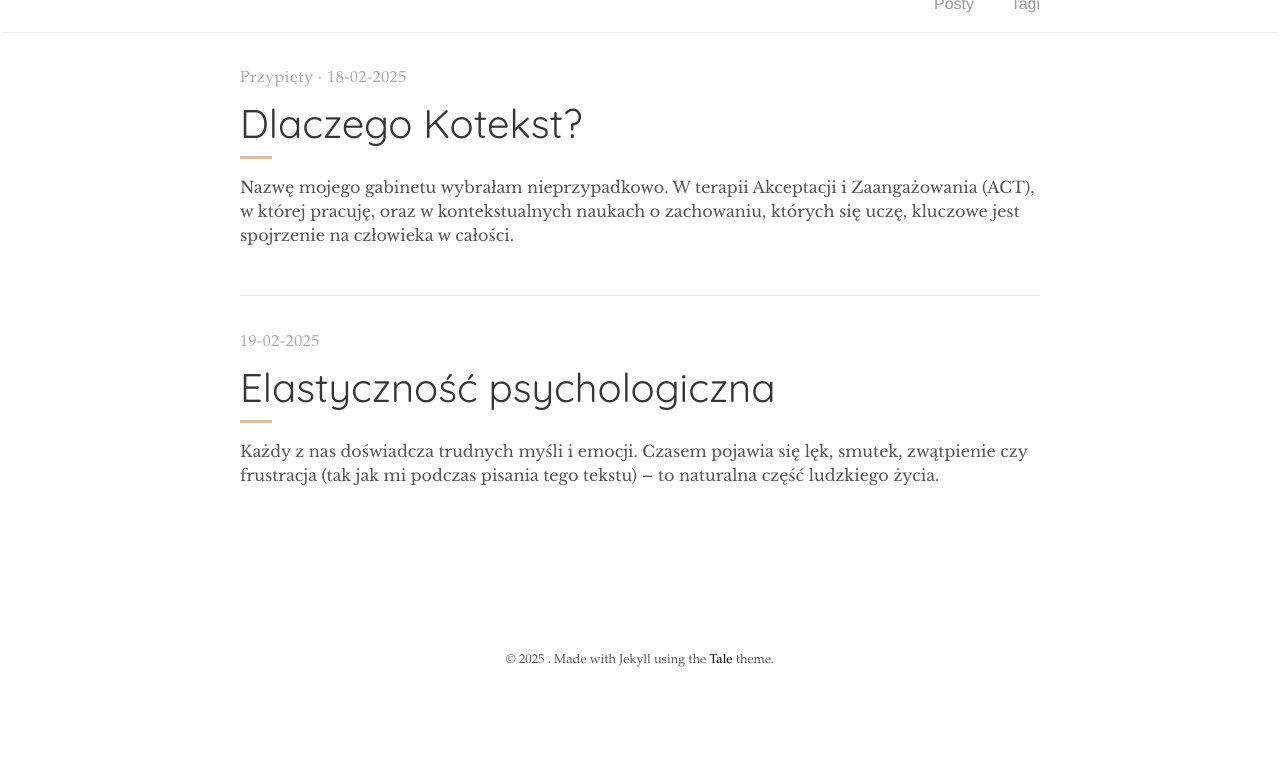
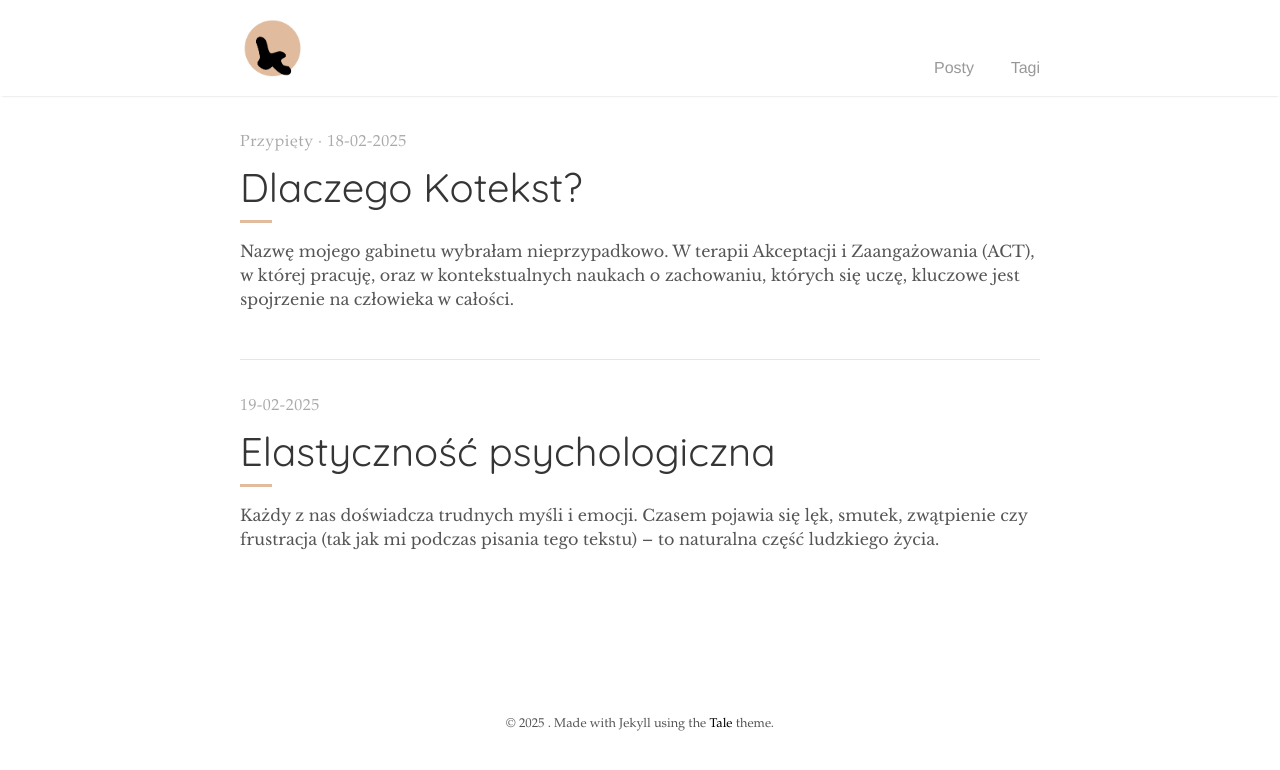
Before and after one commit to misievicz/kontekst, a Jekyll site: the page built from blog/index.html, in a window 1280 px wide. Shown: the top 770 px of the page. Built offline with Jekyll 4.4.1, drawn with Linux system fonts in a browser that asks for light colours; the list of posts is cut into pages by our own code.

Commit message:
ver_0.1 beta -27. naprawda {{ site.baseurl }}

```diff
--- a/_includes/navigation.html
+++ b/_includes/navigation.html
@@ -1,7 +1,7 @@
 <nav class="nav">
   <div class="nav-container">
     <a href="{{ site.baseurl }}/">
-      <img src="assets/images/4.png" alt="" class="logo-blog">
+      <img src="{{ site.baseurl }}/assets/images/4.png" alt="" class="logo-blog">
     </a>
     <ul>
       <li><a href="{{ '/blog' | prepend: site.baseurl }}">Posty</a></li>
```
